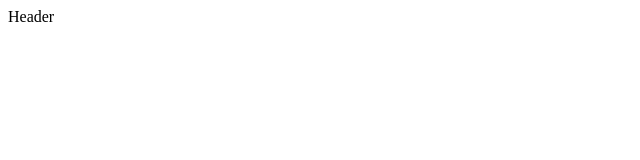
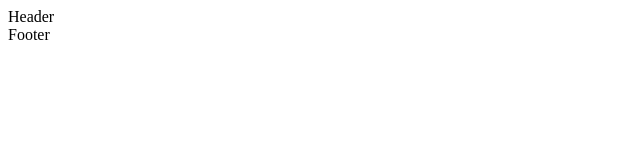
Before and after one commit to viniciussnitram/dogs, a React (Vite) app: page / in a window 1280 px wide. Shown: the top 160 px of the page, without its empty margins (0-640 px from the left). Built offline with nearby package versions, Linux system fonts and the light colour scheme.

Commit message:
feat: created a global Component called 'Footer' and use this Component in the App.jsx

```diff
--- a/src/App.jsx
+++ b/src/App.jsx
@@ -1,9 +1,11 @@
 import React from 'react';
 import Header from './Components/Header/Header';
+import Footer from './Components/Footer/Footer';
 
 const App = () => {
   return <div>
     <Header />
+    <Footer />
   </div>;
 };
 
--- /dev/null
+++ b/src/Components/Footer/Footer.jsx
@@ -0,0 +1,8 @@
+import React from 'react';
+import styles from './Footer.module.css';
+
+const Footer = () => {
+  return <div className={styles.Footer}>Footer</div>
+};
+
+export default Footer;
```
Also changed, not shown: src/Components/Footer/Footer.module.css (added).
